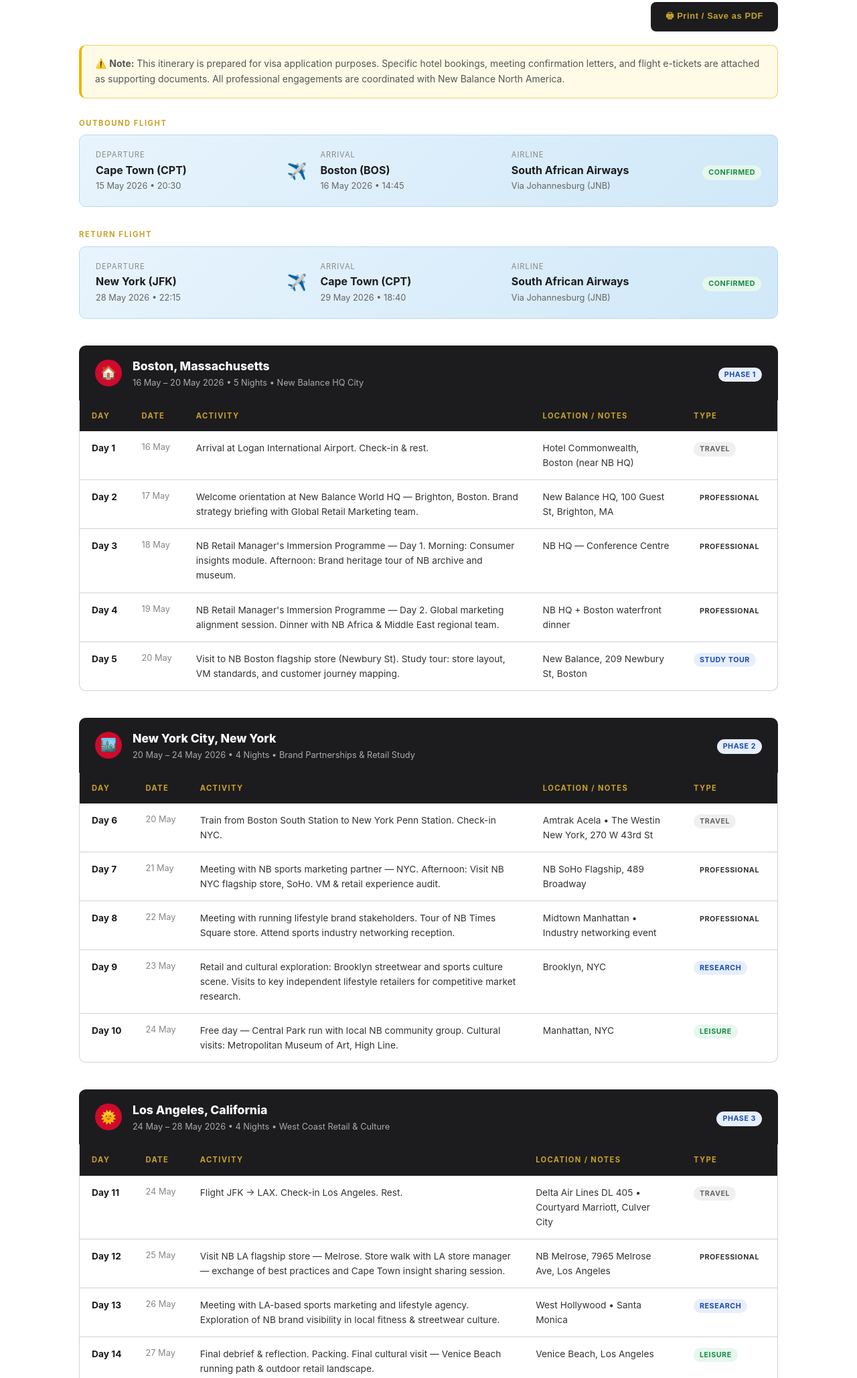
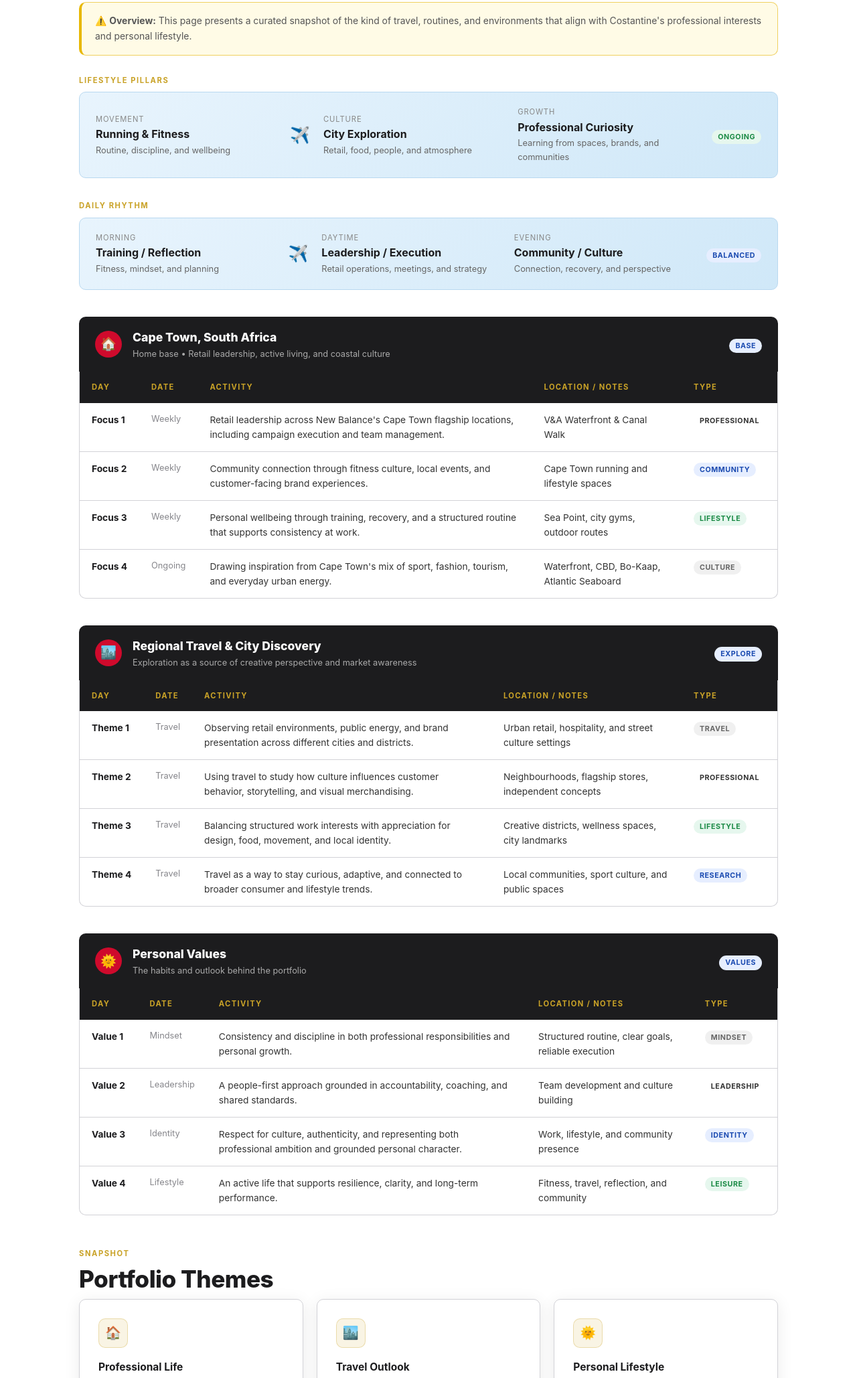
Before and after one commit to Tausi95/mapiye_env, a plain HTML site: page itinerary.html in a window 1280 px wide. Shown: the part 400-2458 px from the top of the page at 67% size. Drawn offline with Linux system fonts and the light colour scheme.

Commit message:
Reframe site as professional portfolio

```diff
--- a/itinerary.html
+++ b/itinerary.html
@@ -3,7 +3,7 @@
 <head>
   <meta charset="UTF-8" />
   <meta name="viewport" content="width=device-width, initial-scale=1.0" />
-  <title>USA Travel Itinerary — Costantine Mapiye</title>
+  <title>Travel &amp; Lifestyle — Costantine Mapiye</title>
   <link rel="stylesheet" href="style.css" />
   <link href="https://fonts.googleapis.com/css2?family=Inter:wght@400;600;700;900&display=swap" rel="stylesheet" />
   <style>
@@ -67,7 +67,7 @@
 <body>
 
   <div class="topbar">
-    USA B1/B2 Visa Application Portfolio &nbsp;|&nbsp; <span>Costantine Mapiye</span> &nbsp;|&nbsp; USA Travel Itinerary
+    Professional Portfolio &nbsp;|&nbsp; <span>Costantine Mapiye</span> &nbsp;|&nbsp; Travel &amp; Lifestyle
   </div>
 
   <nav>
@@ -81,9 +81,9 @@
       </a>
       <ul class="nav-links" id="navLinks">
         <li><a href="index.html">Home</a></li>
-        <li><a href="letter.html">Cover Letter</a></li>
+        <li><a href="letter.html">Profile Note</a></li>
         <li><a href="engagements.html">Engagements</a></li>
-        <li><a href="itinerary.html" class="active">Itinerary</a></li>
+        <li><a href="itinerary.html" class="active">Travel &amp; Lifestyle</a></li>
         <li><a href="gallery.html">Gallery</a></li>
       </ul>
       <div class="hamburger" onclick="document.getElementById('navLinks').classList.toggle('open')">
@@ -93,77 +93,72 @@
   </nav>
 
   <div class="page-header">
-    <h1>USA Travel Itinerary</h1>
-    <p>B1/B2 Professional Visit &nbsp;|&nbsp; 15 May – 29 May 2026 &nbsp;|&nbsp; 14 Days</p>
+    <h1>Travel &amp; Lifestyle</h1>
+    <p>Work, movement, culture, and the places that shape perspective</p>
   </div>
 
   <section class="page-section">
     <div class="container">
 
-      <div class="print-btn">
-        <button class="btn btn-primary" onclick="window.print()">&#128438; Print / Save as PDF</button>
+      <div class="info-banner">
+        &#9888;&#65039; <strong>Overview:</strong> This page presents a curated snapshot of the kind of travel, routines, and environments that align with Costantine's professional interests and personal lifestyle.
       </div>
 
-      <!-- TRIP SUMMARY -->
-      <div class="info-banner">
-        &#9888;&#65039; <strong>Note:</strong> This itinerary is prepared for visa application purposes. Specific hotel bookings, meeting confirmation letters, and flight e-tickets are attached as supporting documents. All professional engagements are coordinated with New Balance North America.
-      </div>
-
-      <!-- FLIGHTS -->
-      <div class="section-label">Outbound Flight</div>
+      <!-- LIFESTYLE PILLARS -->
+      <div class="section-label">Lifestyle Pillars</div>
       <div class="flight-bar">
         <div class="flight-col">
-          <div class="flight-label">Departure</div>
-          <div class="flight-val">Cape Town (CPT)</div>
-          <div style="font-size:0.8rem; color:#666;">15 May 2026 &bull; 20:30</div>
+          <div class="flight-label">Movement</div>
+          <div class="flight-val">Running &amp; Fitness</div>
+          <div style="font-size:0.8rem; color:#666;">Routine, discipline, and wellbeing</div>
         </div>
         <div class="flight-arrow">&#9992;&#65039;</div>
         <div class="flight-col">
-          <div class="flight-label">Arrival</div>
-          <div class="flight-val">Boston (BOS)</div>
-          <div style="font-size:0.8rem; color:#666;">16 May 2026 &bull; 14:45</div>
+          <div class="flight-label">Culture</div>
+          <div class="flight-val">City Exploration</div>
+          <div style="font-size:0.8rem; color:#666;">Retail, food, people, and atmosphere</div>
         </div>
         <div class="flight-col">
-          <div class="flight-label">Airline</div>
-          <div class="flight-val">South African Airways</div>
-          <div style="font-size:0.8rem; color:#666;">Via Johannesburg (JNB)</div>
+          <div class="flight-label">Growth</div>
+          <div class="flight-val">Professional Curiosity</div>
+          <div style="font-size:0.8rem; color:#666;">Learning from spaces, brands, and communities</div>
         </div>
         <div>
-          <span class="badge badge-green">Confirmed</span>
+          <span class="badge badge-green">Ongoing</span>
         </div>
       </div>
 
-      <div class="section-label">Return Flight</div>
+      <div class="section-label">Daily Rhythm</div>
       <div class="flight-bar">
         <div class="flight-col">
-          <div class="flight-label">Departure</div>
-          <div class="flight-val">New York (JFK)</div>
-          <div style="font-size:0.8rem; color:#666;">28 May 2026 &bull; 22:15</div>
+          <div class="flight-label">Morning</div>
+          <div class="flight-val">Training / Reflection</div>
+          <div style="font-size:0.8rem; color:#666;">Fitness, mindset, and planning</div>
         </div>
         <div class="flight-arrow">&#9992;&#65039;</div>
         <div class="flight-col">
-          <div class="flight-label">Arrival</div>
-          <div class="flight-val">Cape Town (CPT)</div>
-          <div style="font-size:0.8rem; color:#666;">29 May 2026 &bull; 18:40</div>
+          <div class="flight-label">Daytime</div>
+          <div class="flight-val">Leadership / Execution</div>
+          <div style="font-size:0.8rem; color:#666;">Retail operations, meetings, and strategy</div>
         </div>
         <div class="flight-col">
-          <div class="flight-label">Airline</div>
-          <div class="flight-val">South African Airways</div>
-          <div style="font-size:0.8rem; color:#666;">Via Johannesburg (JNB)</div>
+          <div class="flight-label">Evening</div>
+          <div class="flight-val">Community / Culture</div>
+          <div style="font-size:0.8rem; color:#666;">Connection, recovery, and perspective</div>
         </div>
         <div>
-          <span class="badge badge-green">Confirmed</span>
+          <span class="badge badge-blue">Balanced</span>
         </div>
       </div>
 
-      <!-- BOSTON -->
+      <!-- CAPE TOWN -->
       <div class="city-header">
         <div class="city-dot">&#127968;</div>
         <div>
-          <h3>Boston, Massachusetts</h3>
-          <p>16 May – 20 May 2026 &bull; 5 Nights &bull; New Balance HQ City</p>
+          <h3>Cape Town, South Africa</h3>
+          <p>Home base &bull; Retail leadership, active living, and coastal culture</p>
         </div>
-        <div style="margin-left:auto;"><span class="badge badge-blue">Phase 1</span></div>
+        <div style="margin-left:auto;"><span class="badge badge-blue">Base</span></div>
       </div>
       <div class="itin-section">
         <table class="itin-table">
@@ -172,52 +167,45 @@
           </thead>
           <tbody>
             <tr>
-              <td><strong>Day 1</strong></td>
-              <td>16 May</td>
-              <td>Arrival at Logan International Airport. Check-in &amp; rest.</td>
-              <td>Hotel Commonwealth, Boston (near NB HQ)</td>
-              <td><span class="badge badge-gray">Travel</span></td>
-            </tr>
-            <tr>
-              <td><strong>Day 2</strong></td>
-              <td>17 May</td>
-              <td>Welcome orientation at New Balance World HQ — Brighton, Boston. Brand strategy briefing with Global Retail Marketing team.</td>
-              <td>New Balance HQ, 100 Guest St, Brighton, MA</td>
+              <td><strong>Focus 1</strong></td>
+              <td>Weekly</td>
+              <td>Retail leadership across New Balance's Cape Town flagship locations, including campaign execution and team management.</td>
+              <td>V&amp;A Waterfront &amp; Canal Walk</td>
               <td><span class="badge badge-red">Professional</span></td>
             </tr>
             <tr>
-              <td><strong>Day 3</strong></td>
-              <td>18 May</td>
-              <td>NB Retail Manager's Immersion Programme — Day 1. Morning: Consumer insights module. Afternoon: Brand heritage tour of NB archive and museum.</td>
-              <td>NB HQ — Conference Centre</td>
-              <td><span class="badge badge-red">Professional</span></td>
+              <td><strong>Focus 2</strong></td>
+              <td>Weekly</td>
+              <td>Community connection through fitness culture, local events, and customer-facing brand experiences.</td>
+              <td>Cape Town running and lifestyle spaces</td>
+              <td><span class="badge badge-blue">Community</span></td>
             </tr>
             <tr>
-              <td><strong>Day 4</strong></td>
-              <td>19 May</td>
-              <td>NB Retail Manager's Immersion Programme — Day 2. Global marketing alignment session. Dinner with NB Africa &amp; Middle East regional team.</td>
-              <td>NB HQ + Boston waterfront dinner</td>
-              <td><span class="badge badge-red">Professional</span></td>
+              <td><strong>Focus 3</strong></td>
+              <td>Weekly</td>
+              <td>Personal wellbeing through training, recovery, and a structured routine that supports consistency at work.</td>
+              <td>Sea Point, city gyms, outdoor routes</td>
+              <td><span class="badge badge-green">Lifestyle</span></td>
             </tr>
             <tr>
-              <td><strong>Day 5</strong></td>
-              <td>20 May</td>
-              <td>Visit to NB Boston flagship store (Newbury St). Study tour: store layout, VM standards, and customer journey mapping.</td>
-              <td>New Balance, 209 Newbury St, Boston</td>
-              <td><span class="badge badge-blue">Study Tour</span></td>
+              <td><strong>Focus 4</strong></td>
+              <td>Ongoing</td>
+              <td>Drawing inspiration from Cape Town's mix of sport, fashion, tourism, and everyday urban energy.</td>
+              <td>Waterfront, CBD, Bo-Kaap, Atlantic Seaboard</td>
+              <td><span class="badge badge-gray">Culture</span></td>
             </tr>
           </tbody>
         </table>
       </div>
 
-      <!-- NEW YORK -->
+      <!-- REGIONAL TRAVEL -->
       <div class="city-header">
         <div class="city-dot">&#127961;&#65039;</div>
         <div>
-          <h3>New York City, New York</h3>
-          <p>20 May – 24 May 2026 &bull; 4 Nights &bull; Brand Partnerships &amp; Retail Study</p>
+          <h3>Regional Travel &amp; City Discovery</h3>
+          <p>Exploration as a source of creative perspective and market awareness</p>
         </div>
-        <div style="margin-left:auto;"><span class="badge badge-blue">Phase 2</span></div>
+        <div style="margin-left:auto;"><span class="badge badge-blue">Explore</span></div>
       </div>
       <div class="itin-section">
         <table class="itin-table">
@@ -226,52 +214,45 @@
           </thead>
           <tbody>
             <tr>
-              <td><strong>Day 6</strong></td>
-              <td>20 May</td>
-              <td>Train from Boston South Station to New York Penn Station. Check-in NYC.</td>
-              <td>Amtrak Acela &bull; The Westin New York, 270 W 43rd St</td>
+              <td><strong>Theme 1</strong></td>
+              <td>Travel</td>
+              <td>Observing retail environments, public energy, and brand presentation across different cities and districts.</td>
+              <td>Urban retail, hospitality, and street culture settings</td>
               <td><span class="badge badge-gray">Travel</span></td>
             </tr>
             <tr>
-              <td><strong>Day 7</strong></td>
-              <td>21 May</td>
-              <td>Meeting with NB sports marketing partner — NYC. Afternoon: Visit NB NYC flagship store, SoHo. VM &amp; retail experience audit.</td>
-              <td>NB SoHo Flagship, 489 Broadway</td>
+              <td><strong>Theme 2</strong></td>
+              <td>Travel</td>
+              <td>Using travel to study how culture influences customer behavior, storytelling, and visual merchandising.</td>
+              <td>Neighbourhoods, flagship stores, independent concepts</td>
               <td><span class="badge badge-red">Professional</span></td>
             </tr>
             <tr>
-              <td><strong>Day 8</strong></td>
-              <td>22 May</td>
-              <td>Meeting with running lifestyle brand stakeholders. Tour of NB Times Square store. Attend sports industry networking reception.</td>
-              <td>Midtown Manhattan &bull; Industry networking event</td>
-              <td><span class="badge badge-red">Professional</span></td>
+              <td><strong>Theme 3</strong></td>
+              <td>Travel</td>
+              <td>Balancing structured work interests with appreciation for design, food, movement, and local identity.</td>
+              <td>Creative districts, wellness spaces, city landmarks</td>
+              <td><span class="badge badge-green">Lifestyle</span></td>
             </tr>
             <tr>
-              <td><strong>Day 9</strong></td>
-              <td>23 May</td>
-              <td>Retail and cultural exploration: Brooklyn streetwear and sports culture scene. Visits to key independent lifestyle retailers for competitive market research.</td>
-              <td>Brooklyn, NYC</td>
+              <td><strong>Theme 4</strong></td>
+              <td>Travel</td>
+              <td>Travel as a way to stay curious, adaptive, and connected to broader consumer and lifestyle trends.</td>
+              <td>Local communities, sport culture, and public spaces</td>
               <td><span class="badge badge-blue">Research</span></td>
-            </tr>
-            <tr>
-              <td><strong>Day 10</strong></td>
-              <td>24 May</td>
-              <td>Free day — Central Park run with local NB community group. Cultural visits: Metropolitan Museum of Art, High Line.</td>
-              <td>Manhattan, NYC</td>
-              <td><span class="badge badge-green">Leisure</span></td>
             </tr>
           </tbody>
         </table>
       </div>
 
-      <!-- LOS ANGELES -->
+      <!-- PERSONAL VALUES -->
       <div class="city-header">
         <div class="city-dot">&#127774;</div>
         <div>
-          <h3>Los Angeles, California</h3>
-          <p>24 May – 28 May 2026 &bull; 4 Nights &bull; West Coast Retail &amp; Culture</p>
+          <h3>Personal Values</h3>
+          <p>The habits and outlook behind the portfolio</p>
         </div>
-        <div style="margin-left:auto;"><span class="badge badge-blue">Phase 3</span></div>
+        <div style="margin-left:auto;"><span class="badge badge-blue">Values</span></div>
       </div>
       <div class="itin-section">
         <table class="itin-table">
@@ -280,63 +261,56 @@
           </thead>
           <tbody>
             <tr>
-              <td><strong>Day 11</strong></td>
-              <td>24 May</td>
-              <td>Flight JFK → LAX. Check-in Los Angeles. Rest.</td>
-              <td>Delta Air Lines DL 405 &bull; Courtyard Marriott, Culver City</td>
-              <td><span class="badge badge-gray">Travel</span></td>
+              <td><strong>Value 1</strong></td>
+              <td>Mindset</td>
+              <td>Consistency and discipline in both professional responsibilities and personal growth.</td>
+              <td>Structured routine, clear goals, reliable execution</td>
+              <td><span class="badge badge-gray">Mindset</span></td>
             </tr>
             <tr>
-              <td><strong>Day 12</strong></td>
-              <td>25 May</td>
-              <td>Visit NB LA flagship store — Melrose. Store walk with LA store manager — exchange of best practices and Cape Town insight sharing session.</td>
-              <td>NB Melrose, 7965 Melrose Ave, Los Angeles</td>
-              <td><span class="badge badge-red">Professional</span></td>
+              <td><strong>Value 2</strong></td>
+              <td>Leadership</td>
+              <td>A people-first approach grounded in accountability, coaching, and shared standards.</td>
+              <td>Team development and culture building</td>
+              <td><span class="badge badge-red">Leadership</span></td>
             </tr>
             <tr>
-              <td><strong>Day 13</strong></td>
-              <td>26 May</td>
-              <td>Meeting with LA-based sports marketing and lifestyle agency. Exploration of NB brand visibility in local fitness &amp; streetwear culture.</td>
-              <td>West Hollywood &bull; Santa Monica</td>
-              <td><span class="badge badge-blue">Research</span></td>
+              <td><strong>Value 3</strong></td>
+              <td>Identity</td>
+              <td>Respect for culture, authenticity, and representing both professional ambition and grounded personal character.</td>
+              <td>Work, lifestyle, and community presence</td>
+              <td><span class="badge badge-blue">Identity</span></td>
             </tr>
             <tr>
-              <td><strong>Day 14</strong></td>
-              <td>27 May</td>
-              <td>Final debrief &amp; reflection. Packing. Final cultural visit — Venice Beach running path &amp; outdoor retail landscape.</td>
-              <td>Venice Beach, Los Angeles</td>
+              <td><strong>Value 4</strong></td>
+              <td>Lifestyle</td>
+              <td>An active life that supports resilience, clarity, and long-term performance.</td>
+              <td>Fitness, travel, reflection, and community</td>
               <td><span class="badge badge-green">Leisure</span></td>
-            </tr>
-            <tr>
-              <td><strong>Day 15</strong></td>
-              <td>28 May</td>
-              <td>Departure — Flight LAX to JFK, then JFK → Johannesburg → Cape Town.</td>
-              <td>Departs 22:15 from JFK. Returns CPT 29 May 2026.</td>
-              <td><span class="badge badge-gray">Return</span></td>
             </tr>
           </tbody>
         </table>
       </div>
 
-      <!-- ACCOMMODATION SUMMARY -->
+      <!-- SNAPSHOT SUMMARY -->
       <div style="margin-top:48px;">
-        <div class="section-label">Accommodation</div>
-        <h2 class="section-title">Hotel Summary</h2>
+        <div class="section-label">Snapshot</div>
+        <h2 class="section-title">Portfolio Themes</h2>
         <div class="grid-3">
           <div class="card">
             <div class="card-icon">&#127968;</div>
-            <h3>Boston</h3>
-            <p><strong>Hotel Commonwealth</strong><br />500 Commonwealth Ave, Boston, MA<br />Check-in: 16 May &bull; Check-out: 20 May<br /><span class="badge badge-green" style="margin-top:6px;">Confirmed</span></p>
+            <h3>Professional Life</h3>
+            <p>Leadership in retail marketing, team performance, campaign execution, and customer experience.</p>
           </div>
           <div class="card">
             <div class="card-icon">&#127961;&#65039;</div>
-            <h3>New York City</h3>
-            <p><strong>The Westin New York</strong><br />270 W 43rd St, New York, NY<br />Check-in: 20 May &bull; Check-out: 24 May<br /><span class="badge badge-green" style="margin-top:6px;">Confirmed</span></p>
+            <h3>Travel Outlook</h3>
+            <p>Interest in new places, visual culture, city energy, and the market insights that come from exploration.</p>
           </div>
           <div class="card">
             <div class="card-icon">&#127774;</div>
-            <h3>Los Angeles</h3>
-            <p><strong>Courtyard Marriott</strong><br />Culver City, Los Angeles, CA<br />Check-in: 24 May &bull; Check-out: 28 May<br /><span class="badge badge-green" style="margin-top:6px;">Confirmed</span></p>
+            <h3>Personal Lifestyle</h3>
+            <p>Fitness, balance, community, and a grounded approach to personal development.</p>
           </div>
         </div>
       </div>
@@ -354,9 +328,9 @@
       <div class="footer-col">
         <h4>Pages</h4>
         <a href="index.html">Home</a>
-        <a href="letter.html">Cover Letter</a>
+        <a href="letter.html">Profile Note</a>
         <a href="engagements.html">Business Engagements</a>
-        <a href="itinerary.html">Itinerary</a>
+        <a href="itinerary.html">Travel &amp; Lifestyle</a>
         <a href="gallery.html">Gallery</a>
       </div>
       <div class="footer-col">
@@ -367,7 +341,7 @@
       </div>
     </div>
     <div class="footer-bottom">
-      <div>&copy; 2026 Costantine Mapiye. <span>USA Visa Portfolio.</span></div>
+      <div>&copy; 2026 Costantine Mapiye. <span>Professional Portfolio.</span></div>
     </div>
   </footer>
 
```
Also changed, not shown: engagements.html (+7 -7 lines), gallery.html (+6 -6 lines), index.html (+19 -19 lines), letter.html (+43 -72 lines).
